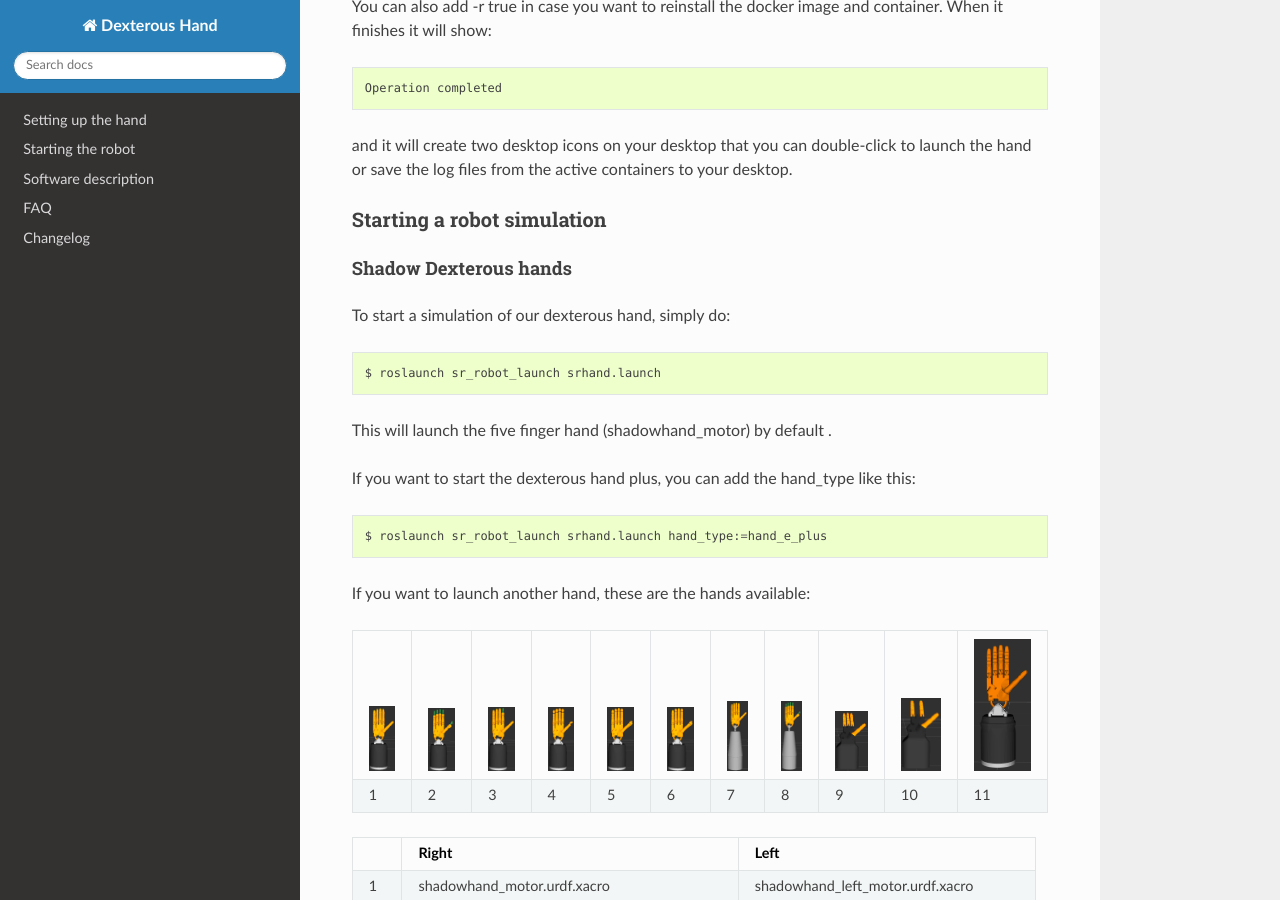
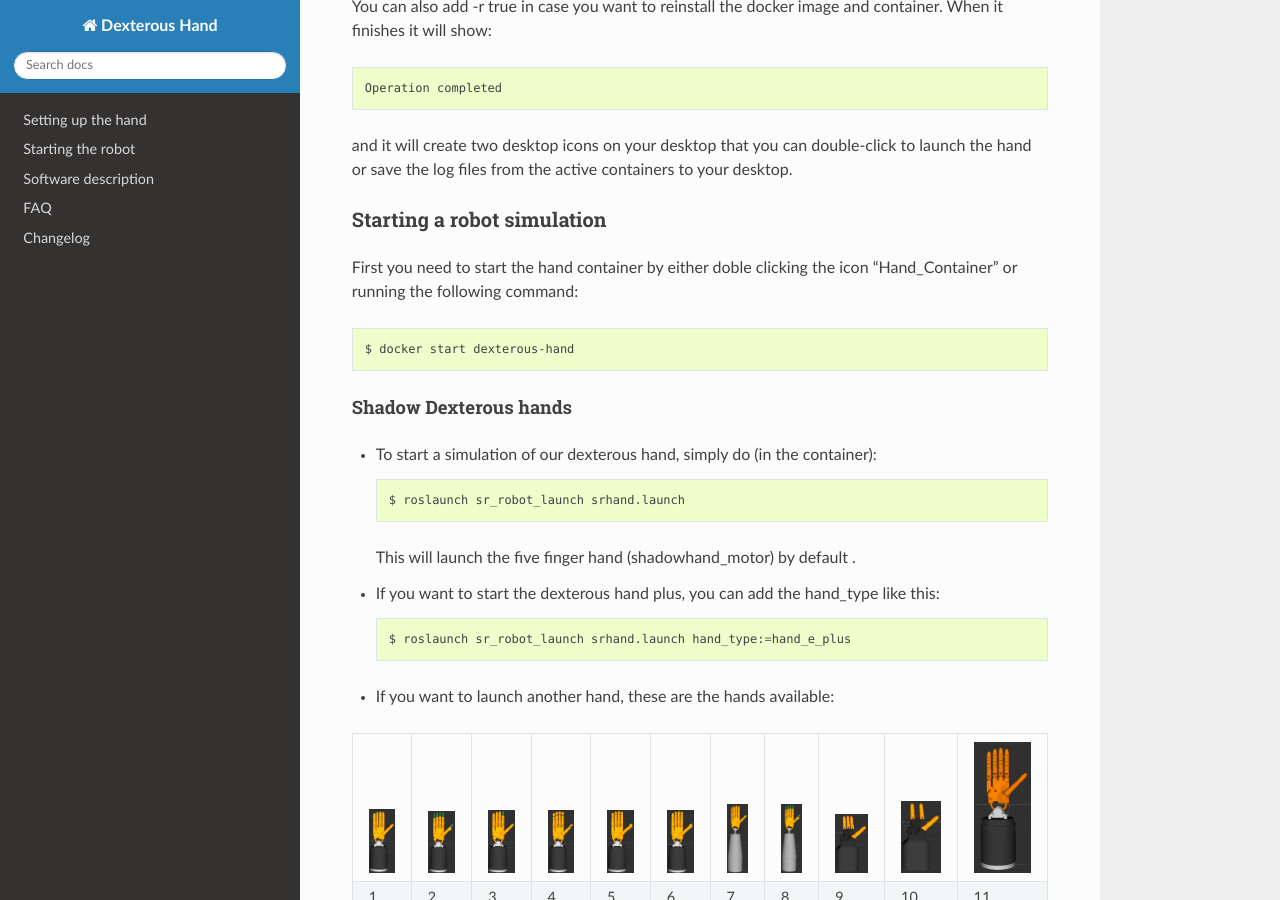
Before and after one commit to shadow-robot/sr_dexterous_hand_documentation, a Sphinx documentation site: the page built from docs/user_guide/2_setting_up_the_hand.md, in a window 1280 px wide and 900 px high, scrolled down 8020 px. Built offline with Sphinx 7.4.7 and the Read the Docs theme 2.0.0, drawn with Linux system fonts in a browser that asks for light colours.

Commit message:
Added documentation

````diff
--- a/docs/user_guide/2_setting_up_the_hand.md
+++ b/docs/user_guide/2_setting_up_the_hand.md
@@ -238,12 +238,12 @@ If you do not actually have a real hand but would like to use our hand in simula
 
 ROS Kinetic (Recommended):
 ```bash
-$ bash <(curl -Ls http://bit.do/launch-sh) -i shadowrobot/dexterous-hand:kinetic-release -n dexterous-hand -sn Hand_Launcher -b kinetic_devel -l false
+$ bash <(curl -Ls http://bit.do/launch-sh) -i shadowrobot/dexterous-hand:kinetic-release -n dexterous-hand -sn Hand_Container -b kinetic_devel -l false
 ```
 
 ROS Indigo:
 ```bash
-$ bash <(curl -Ls http://bit.do/launch-sh) -i shadowrobot/dexterous-hand:indigo-release -n dexterous-hand -sn Hand_Launcher -b kinetic_devel -l false
+$ bash <(curl -Ls http://bit.do/launch-sh) -i shadowrobot/dexterous-hand:indigo-release -n dexterous-hand -sn Hand_Container -b kinetic_devel -l false
 ```
 
 You can also add -r true in case you want to reinstall the docker image and container. When it finishes it will show:
@@ -255,21 +255,23 @@ and it will create two desktop icons on your desktop that you can double-click t
 
 ### Starting a robot simulation
 
-#### Shadow Dexterous hands
-To start a simulation of our dexterous hand, simply do:
-
+First you need to start the hand container by either doble clicking the icon "Hand_Container" or running the following command:
 ```bash
-$ roslaunch sr_robot_launch srhand.launch
+$ docker start dexterous-hand
 ```
 
-This will launch the five finger hand (shadowhand\_motor) by default .
+#### Shadow Dexterous hands
+* To start a simulation of our dexterous hand, simply do (in the container):
+  ```bash
+  $ roslaunch sr_robot_launch srhand.launch
+  ```
+  This will launch the five finger hand (shadowhand\_motor) by default .
 
-If you want to start the dexterous hand plus, you can add the hand\_type like this:
-
-```bash
-$ roslaunch sr_robot_launch srhand.launch hand_type:=hand_e_plus
-```
-If you want to launch another hand, these are the hands available:
+* If you want to start the dexterous hand plus, you can add the hand\_type like this:
+  ```bash
+  $ roslaunch sr_robot_launch srhand.launch hand_type:=hand_e_plus
+  ```
+* If you want to launch another hand, these are the hands available:
 
 ```eval_rst
 +------------+------------+------------+------------+------------+------------+------------+------------+------------+------------+-------------+
@@ -324,19 +326,14 @@ To start the simulation, you can run:
 $ roslaunch sr_robot_launch srhand.launch robot_description:=`rospack find sr_description`/robots/shadowhand_motor.urdf.xacro
 ```
 
-* The ``robot description`` param can be changed to start any of the
-   available Shadow hands shown in the table.
+The ``robot description`` param can be changed to start any of the available Shadow hands shown in the table.
 * If it is a left hand, ``hand_id:=lh`` should be added. For example:
 
 ```bash
 $ roslaunch sr_robot_launch srhand.launch robot_description:=`rospack find sr_description`/robots/shadowhand_left_motor.urdf.xacro hand_id:=lh
 ```
 
-*  Moveit will enable advanced behaviour (inverse kinematics, planning,
-   collision detectection, etc...), but if it is not needed, you can set
-   ``use_moveit:=false``
-
-
+* Moveit will enable advanced behaviour (inverse kinematics, planning, collision detectection, etc...), but if it is not needed, you can set ``use_moveit:=false``
 
 #### Bimanual system
 
````
